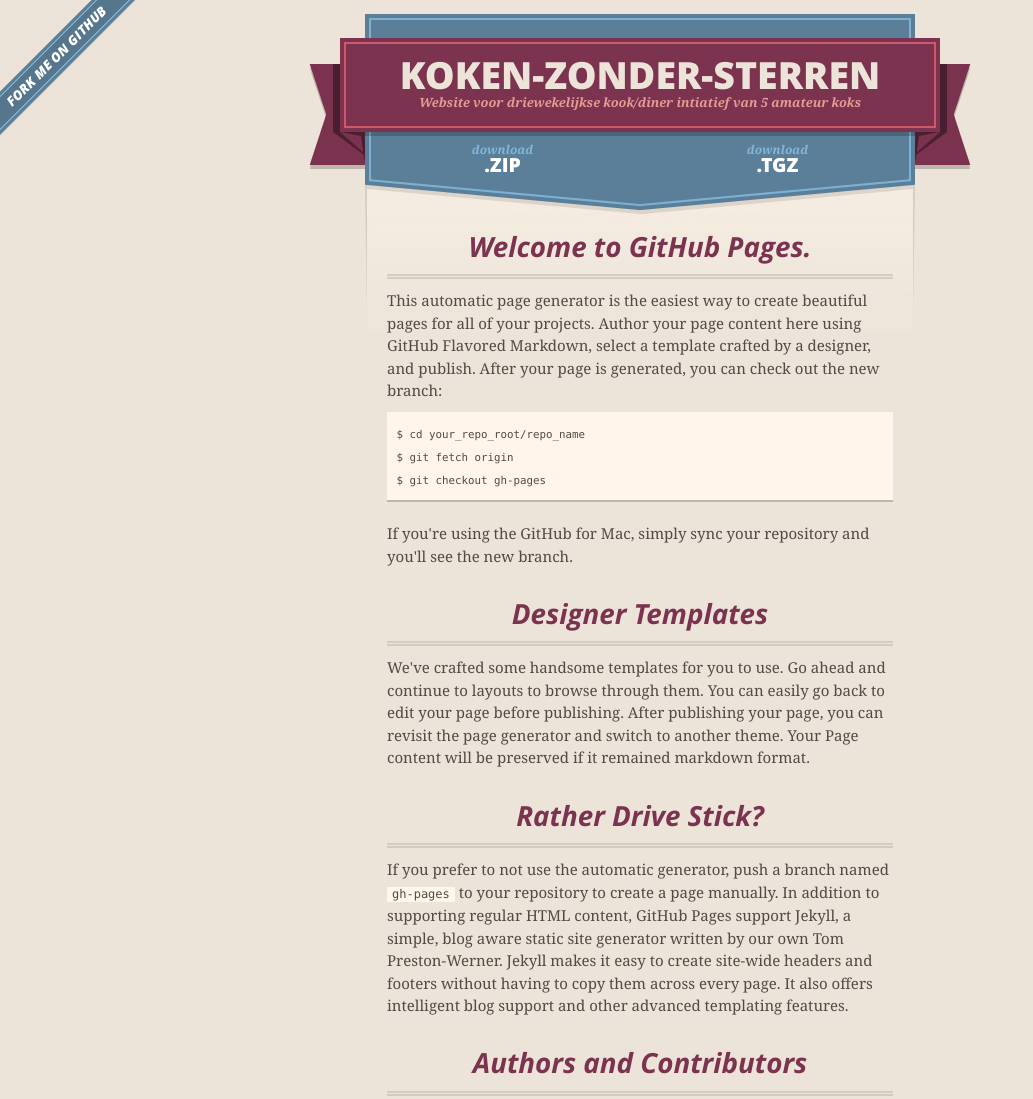
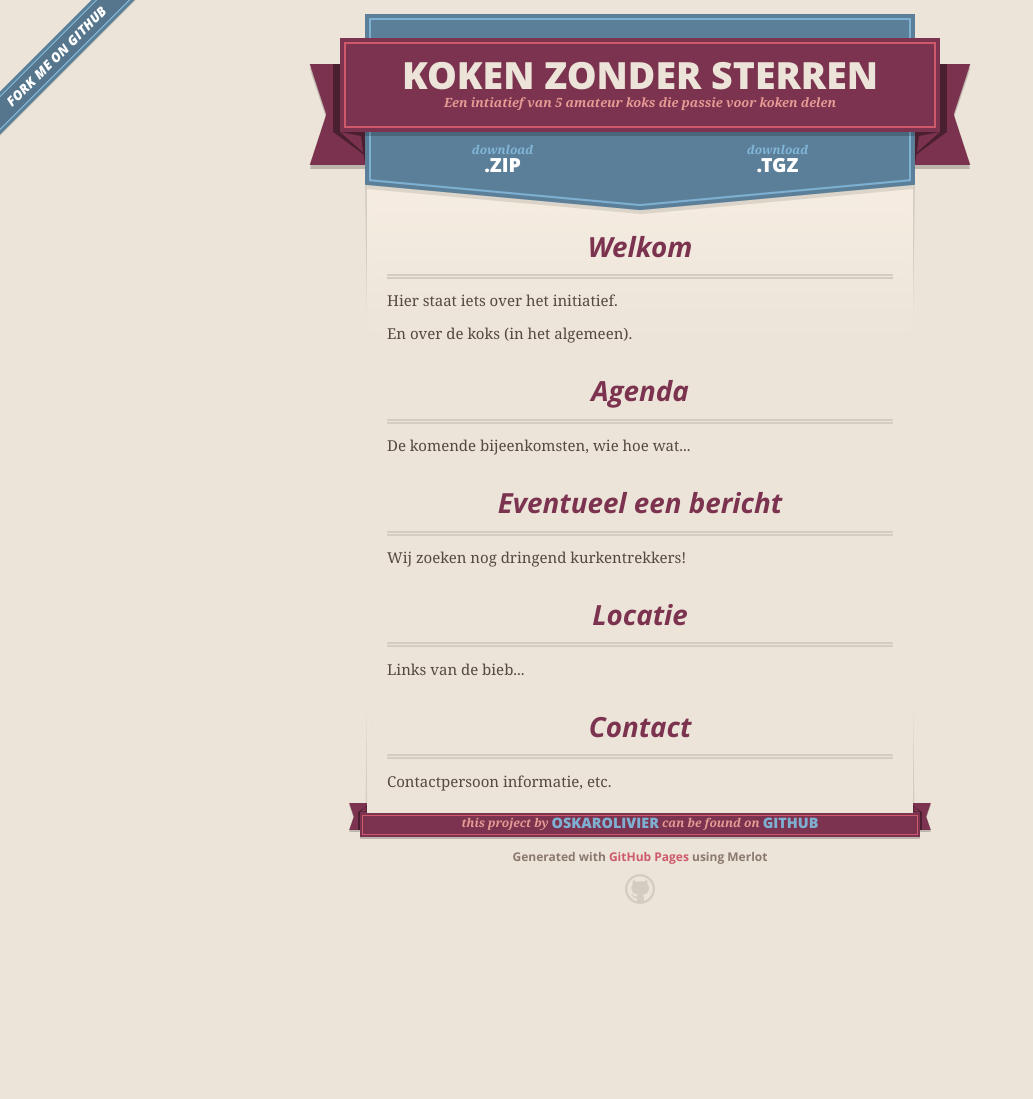
Before and after one commit to OskarOlivier/koken-zonder-sterren, a plain HTML site: page index.html in a window 1280 px wide. Shown: the top 1099 px of the page, without its empty margins (0-1033 px from the left). After the commit the page ends 944 px from the top, so only its background shows below. Drawn offline with nearby package versions, Linux system fonts and the light colour scheme.

```diff
--- a/index.html
+++ b/index.html
@@ -17,7 +17,7 @@
         $('#main_content').headsmart()
       })
     </script>
-    <title>Koken-zonder-sterren by OskarOlivier</title>
+    <title>Koken Zonder Sterren by OskarOlivier</title>
   </head>
 
   <body>
@@ -27,8 +27,8 @@
       <header>
         <span class="ribbon-outer">
           <span class="ribbon-inner">
-            <h1>Koken-zonder-sterren</h1>
-            <h2>Website voor driewekelijkse kook/diner intiatief van 5 amateur koks</h2>
+            <h1>Koken Zonder Sterren</h1>
+            <h2>Een intiatief van 5 amateur koks die passie voor koken delen</h2>
           </span>
           <span class="left-tail"></span>
           <span class="right-tail"></span>
@@ -47,36 +47,31 @@
 
       <section id="main_content">
         <h3>
-<a id="welcome-to-github-pages" class="anchor" href="#welcome-to-github-pages" aria-hidden="true"><span class="octicon octicon-link"></span></a>Welcome to GitHub Pages.</h3>
+<a id="welkom" class="anchor" href="#welkom" aria-hidden="true"><span class="octicon octicon-link"></span></a>Welkom</h3>
 
-<p>This automatic page generator is the easiest way to create beautiful pages for all of your projects. Author your page content here using GitHub Flavored Markdown, select a template crafted by a designer, and publish. After your page is generated, you can check out the new branch:</p>
+<p>Hier staat iets over het initiatief.</p>
 
-<pre><code>$ cd your_repo_root/repo_name
-$ git fetch origin
-$ git checkout gh-pages
-</code></pre>
-
-<p>If you're using the GitHub for Mac, simply sync your repository and you'll see the new branch.</p>
+<p>En over de koks (in het algemeen).</p>
 
 <h3>
-<a id="designer-templates" class="anchor" href="#designer-templates" aria-hidden="true"><span class="octicon octicon-link"></span></a>Designer Templates</h3>
+<a id="agenda" class="anchor" href="#agenda" aria-hidden="true"><span class="octicon octicon-link"></span></a>Agenda</h3>
 
-<p>We've crafted some handsome templates for you to use. Go ahead and continue to layouts to browse through them. You can easily go back to edit your page before publishing. After publishing your page, you can revisit the page generator and switch to another theme. Your Page content will be preserved if it remained markdown format.</p>
+<p>De komende bijeenkomsten, wie hoe wat...</p>
 
 <h3>
-<a id="rather-drive-stick" class="anchor" href="#rather-drive-stick" aria-hidden="true"><span class="octicon octicon-link"></span></a>Rather Drive Stick?</h3>
+<a id="eventueel-een-bericht" class="anchor" href="#eventueel-een-bericht" aria-hidden="true"><span class="octicon octicon-link"></span></a>Eventueel een bericht</h3>
 
-<p>If you prefer to not use the automatic generator, push a branch named <code>gh-pages</code> to your repository to create a page manually. In addition to supporting regular HTML content, GitHub Pages support Jekyll, a simple, blog aware static site generator written by our own Tom Preston-Werner. Jekyll makes it easy to create site-wide headers and footers without having to copy them across every page. It also offers intelligent blog support and other advanced templating features.</p>
+<p>Wij zoeken nog dringend kurkentrekkers!</p>
 
 <h3>
-<a id="authors-and-contributors" class="anchor" href="#authors-and-contributors" aria-hidden="true"><span class="octicon octicon-link"></span></a>Authors and Contributors</h3>
+<a id="locatie" class="anchor" href="#locatie" aria-hidden="true"><span class="octicon octicon-link"></span></a>Locatie</h3>
 
-<p>You can <a href="https://github.com/blog/821" class="user-mention">@mention</a> a GitHub username to generate a link to their profile. The resulting <code>&lt;a&gt;</code> element will link to the contributor's GitHub Profile. For example: In 2007, Chris Wanstrath (<a href="https://github.com/defunkt" class="user-mention">@defunkt</a>), PJ Hyett (<a href="https://github.com/pjhyett" class="user-mention">@pjhyett</a>), and Tom Preston-Werner (<a href="https://github.com/mojombo" class="user-mention">@mojombo</a>) founded GitHub.</p>
+<p>Links van de bieb...</p>
 
 <h3>
-<a id="support-or-contact" class="anchor" href="#support-or-contact" aria-hidden="true"><span class="octicon octicon-link"></span></a>Support or Contact</h3>
+<a id="contact" class="anchor" href="#contact" aria-hidden="true"><span class="octicon octicon-link"></span></a>Contact</h3>
 
-<p>Having trouble with Pages? Check out the documentation at <a href="http://help.github.com/pages">http://help.github.com/pages</a> or contact <a href="mailto:support@github.com">support@github.com</a> and we’ll help you sort it out.</p>
+<p>Contactpersoon informatie, etc.</p>
       </section>
 
       <footer>
```
Also changed, not shown: params.json (+1 -1 lines).
